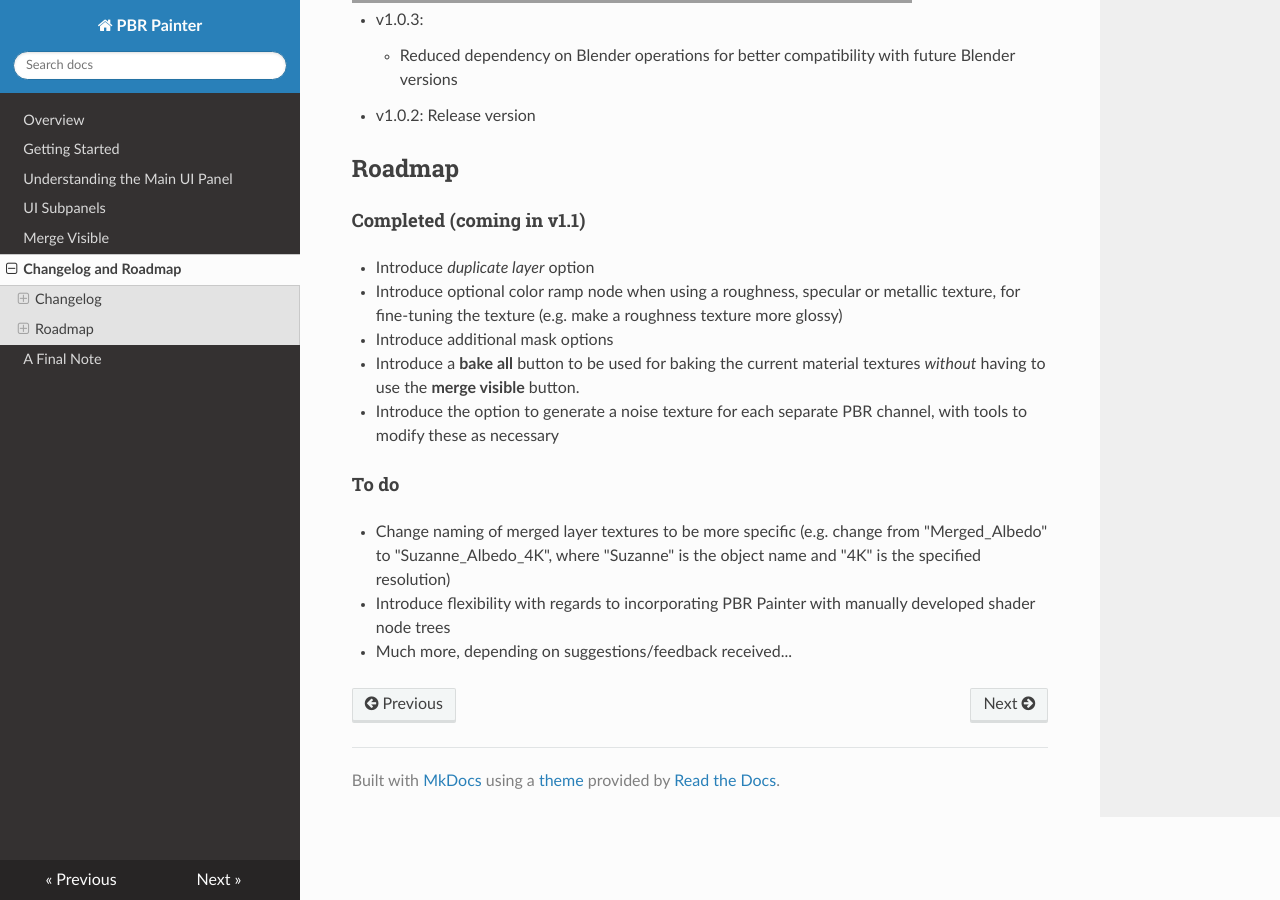
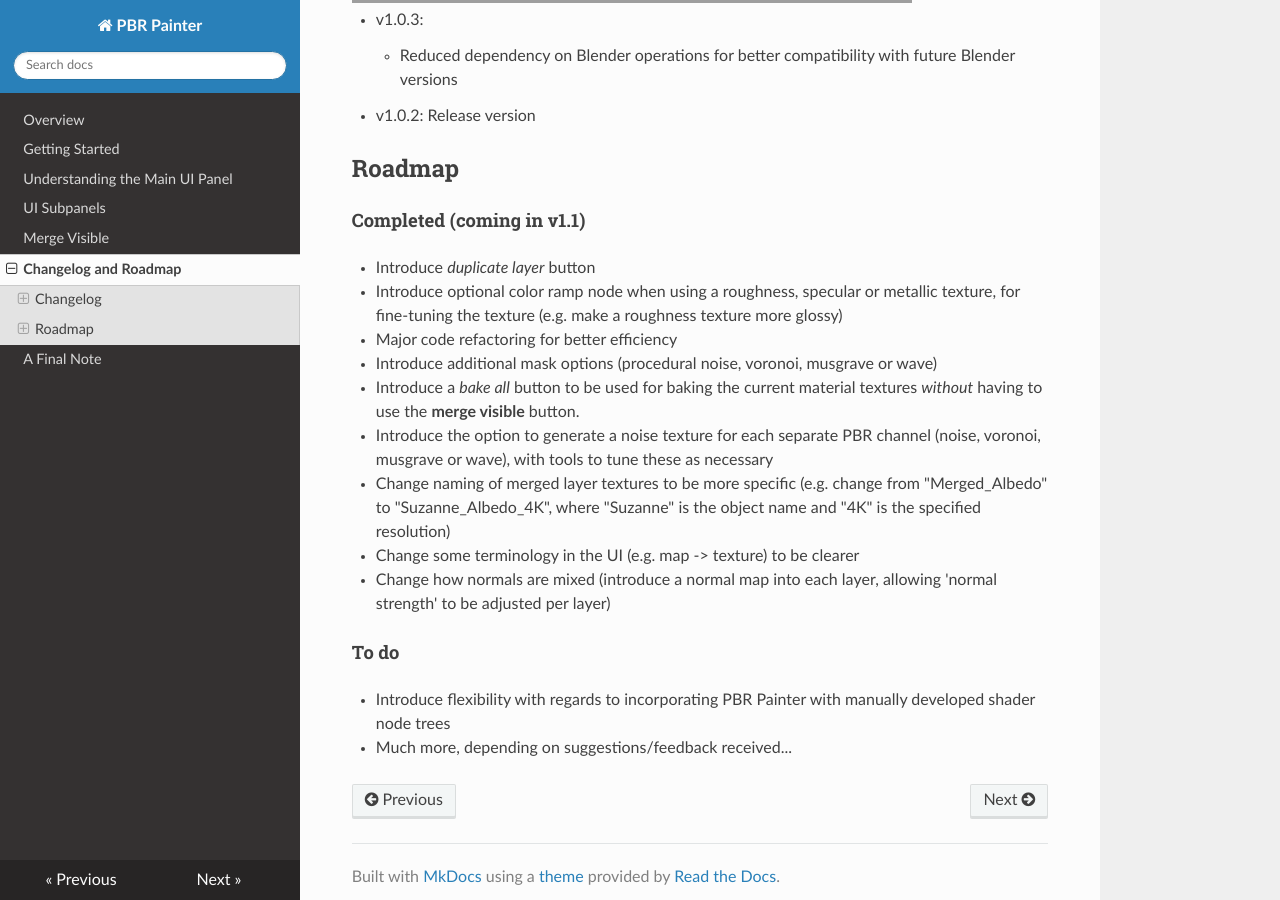
Before and after one commit to wilgardner/pbr-painter-doc, an MkDocs documentation site: the page built from docs/change_log.md, in a window 1280 px wide and 900 px high, scrolled down 792 px. Built offline with MkDocs 1.6.1, drawn with Linux system fonts in a browser that asks for light colours; nearby versions of some CDN libraries; grey boxes are pictures that could not be loaded.

Commit message:
Updated road map completed

```diff
--- a/docs/change_log.md
+++ b/docs/change_log.md
@@ -19,15 +19,18 @@ clipboard-write; encrypted-media; gyroscope; picture-in-picture" allowfullscreen
 ## Roadmap
 
 #### Completed (coming in v1.1)
-- Introduce _duplicate layer_ option
+- Introduce _duplicate layer_ button
 - Introduce optional color ramp node when using a roughness, specular or metallic texture, for fine-tuning the texture (e.g. make a roughness
 texture more glossy)
-- Introduce additional mask options
-- Introduce a __bake all__ button to be used for baking the current material textures _without_ having to use the __merge visible__ button.
-- Introduce the option to generate a noise texture for each separate PBR channel, with tools to modify these as necessary
+- Major code refactoring for better efficiency
+- Introduce additional mask options (procedural noise, voronoi, musgrave or wave)
+- Introduce a _bake all_ button to be used for baking the current material textures _without_ having to use the __merge visible__ button.
+- Introduce the option to generate a noise texture for each separate PBR channel (noise, voronoi, musgrave or wave), with tools to tune these as necessary
+- Change naming of merged layer textures to be more specific (e.g. change from "Merged_Albedo" to "Suzanne_Albedo_4K", where "Suzanne" is the object name and
+"4K" is the specified resolution)
+- Change some terminology in the UI (e.g. map -> texture) to be clearer
+- Change how normals are mixed (introduce a normal map into each layer, allowing 'normal strength' to be adjusted per layer)
 
 #### To do
-- Change naming of merged layer textures to be more specific (e.g. change from "Merged_Albedo" to "Suzanne_Albedo_4K", where "Suzanne" is the object name and
-"4K" is the specified resolution)
 - Introduce flexibility with regards to incorporating PBR Painter with manually developed shader node trees
 - Much more, depending on suggestions/feedback received...
```
